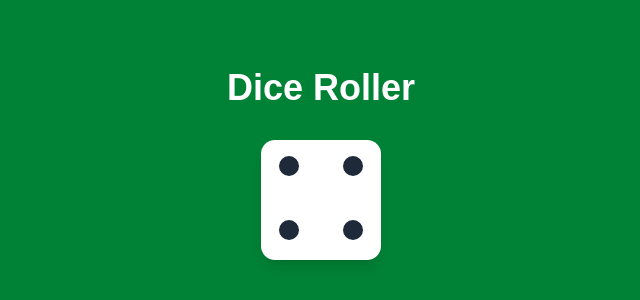
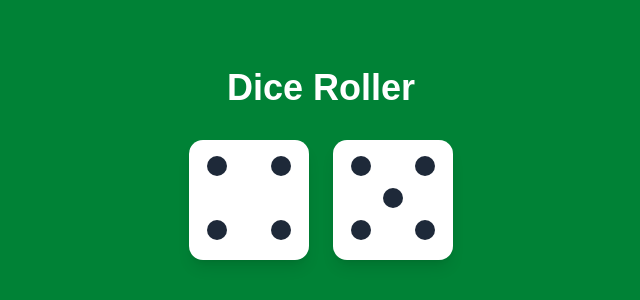
Before and after one commit to sophia-mai/dice-roller-app, a React (Vite) app: page / in a window 1280 px wide. Shown: the part 236-536 px from the top of the page, without its empty margins (319-959 px from the left). Built offline with nearby package versions, Linux system fonts and the light colour scheme.

Commit message:
dice-05: Add interactivity with useState

```diff
--- a/src/App.tsx
+++ b/src/App.tsx
@@ -4,7 +4,10 @@ function App() {
   return (
     <div className="flex min-h-screen flex-col items-center justify-center gap-8 bg-green-700">
       <h1 className="text-4xl font-bold text-white">Dice Roller</h1>
-      <Die value={4} />
+      <div className="flex gap-6">
+        <Die initialValue={4} />
+        <Die initialValue={5} />
+      </div>
     </div>
   );
 }
--- a/src/components/ui/Die.tsx
+++ b/src/components/ui/Die.tsx
@@ -1,3 +1,5 @@
+import { useState } from "react";
+
 const dotPositions: Record<number, number[]> = {
   1: [4],
   2: [2, 6],
@@ -8,15 +10,22 @@ const dotPositions: Record<number, number[]> = {
 };
 
 interface DieProps {
-  value: number;
+  initialValue: number;
 }
 
-function Die({ value }: DieProps) {
+function Die({ initialValue }: DieProps) {
+  const [value, setValue] = useState(initialValue);
+
+  function roll() {
+    setValue(Math.floor(Math.random() * 6) + 1);
+  }
+
   const dots = dotPositions[value] ?? [];
 
   return (
     <button
-      className="grid grid-cols-3 grid-rows-3 gap-2 rounded-xl bg-white p-4 shadow-lg"
+      onClick={roll} // 👀 Add this
+      className="grid grid-cols-3 grid-rows-3 gap-2 rounded-xl bg-white p-4 shadow-lg transition-transform hover:scale-105 active:scale-95"
       style={{ width: "120px", height: "120px" }}
     >
       {Array.from({ length: 9 }).map((_, i) => (
```
